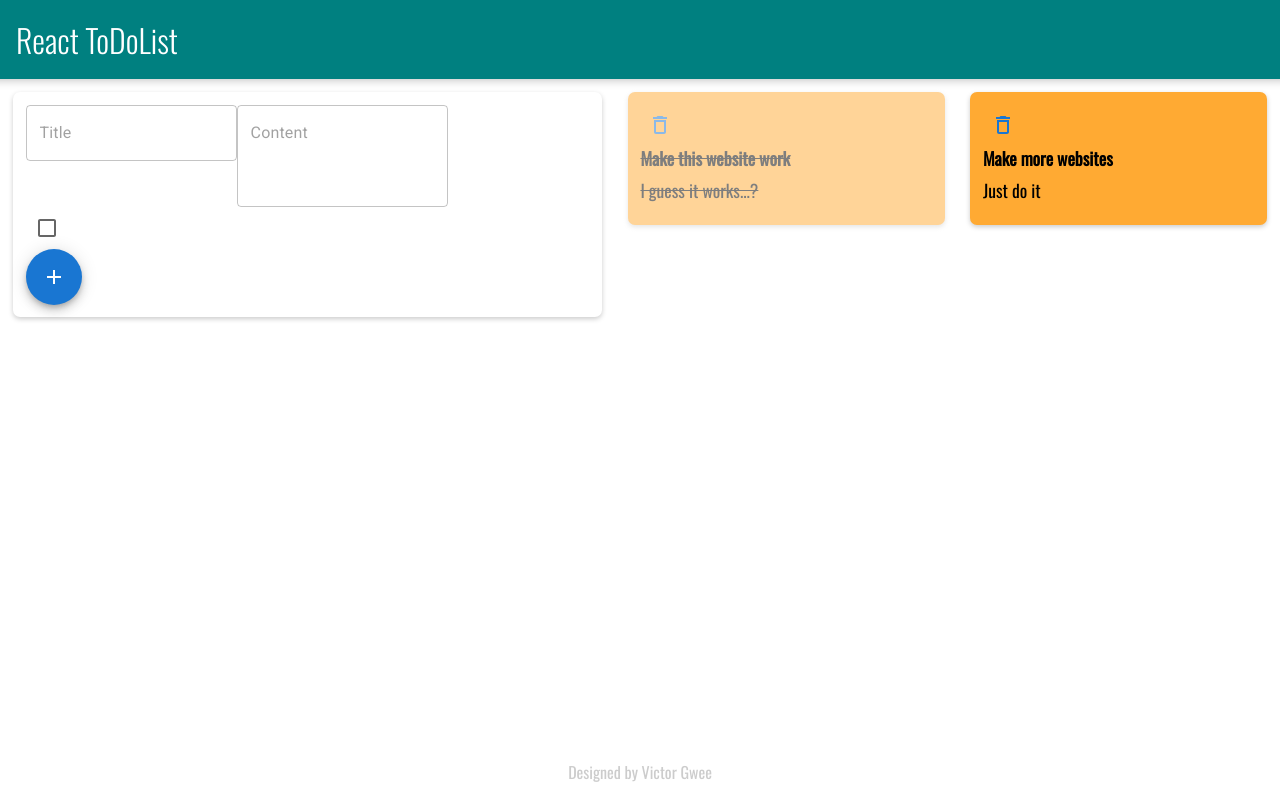
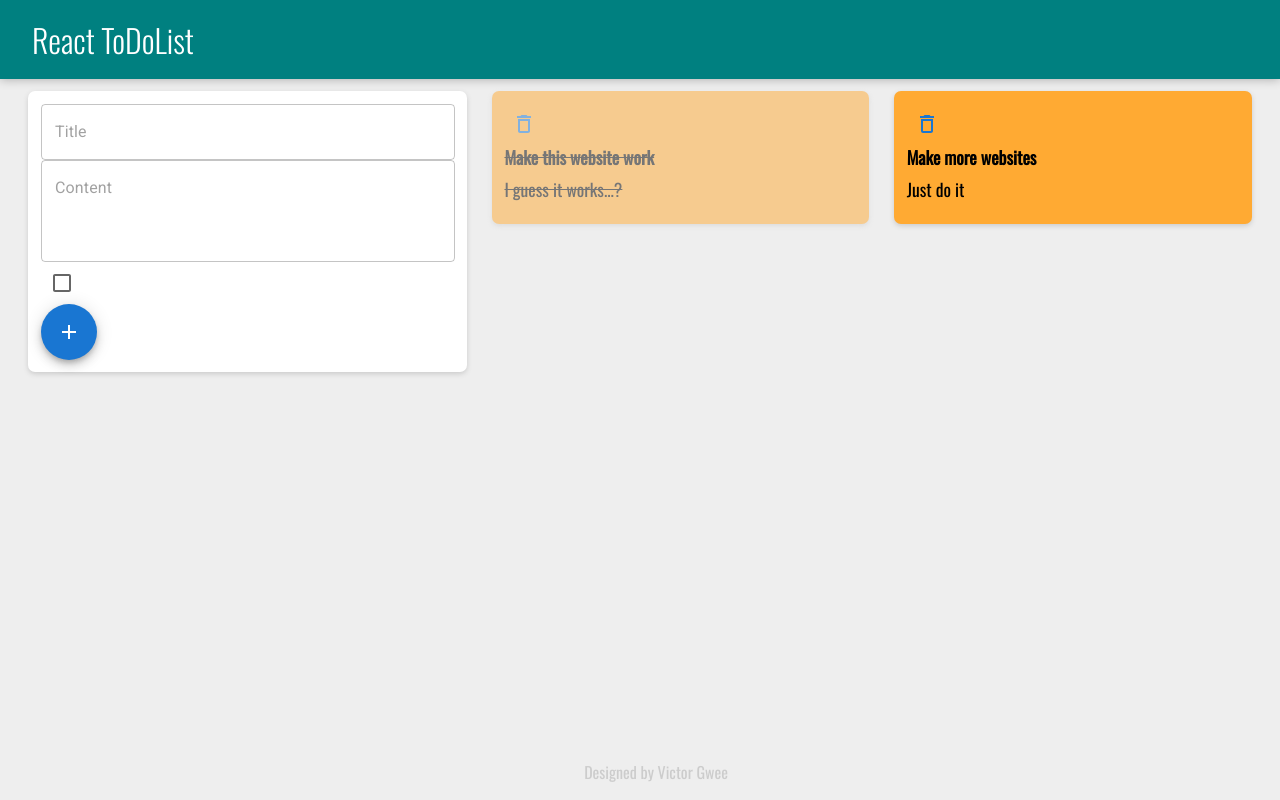
Before and after one commit to vicgwee/React_ToDoList, a React (Create React App) app in the folder react-todolist/: page / in a window 1280 px wide. Built offline with nearby package versions, Linux system fonts and the light colour scheme.

Commit message:
11/fix/flexbox and width issues (#19)
* make text areas fullWidth

* responsive design with media queries for mobile view

```diff
--- a/react-todolist/public/styles.css
+++ b/react-todolist/public/styles.css
@@ -6,11 +6,10 @@
 
 .container {
     display: flex;
-    flex-flow: row wrap;
-    align-items: flex-start;
+    flex-flow: column nowrap;
+    align-items: stretch;
     align-content: flex-start;
     justify-content: flex-start;
-    flex: 1 1 auto;
 }
 
 html {
@@ -18,8 +17,8 @@ html {
 }
 
 body {
-    background: #eee
-    padding: 0 16px
+    background: #eee;
+    padding: 0 16px;
 }
 
 header {
@@ -53,7 +52,7 @@ footer p {
     box-shadow: 0 2px 5px #ccc;
     margin: 1%;
     padding: 1%;
-    flex: 1 1 auto;
+    flex: 1 1 100%;
 }
 
 .note--done {
@@ -65,7 +64,6 @@ footer p {
     background: #fa3;
 }
 
-
 .note h1 {
     font-size: 1.1em;
     margin-bottom: 6px;
@@ -76,3 +74,17 @@ footer p {
     white-space: pre-wrap;
     word-wrap: break-word;
 }
+
+@media only screen and (min-width: 768px) {
+    .container {
+        flex-flow: row wrap;
+        align-items: flex-start;
+    }
+    .note--form {
+        flex: 0 1 20%;
+    }
+
+    .note {
+        flex: 1 1 auto;
+    }
+}
--- a/react-todolist/src/components/AddNoteForm.jsx
+++ b/react-todolist/src/components/AddNoteForm.jsx
@@ -33,7 +33,7 @@ function AddNoteForm(props) {
     }
 
     return (
-        <div className="note">
+        <div className="note note--form">
             <form onSubmit={handleSubmit}>
                 <TextField
                     type="text"
@@ -41,7 +41,9 @@ function AddNoteForm(props) {
                     placeholder="Title"
                     value = {inputs.title || ""}
                     onChange={handleChange}
+                    fullWidth
                 />
+                <br></br>
                 <TextField
                     name="content"
                     multiline
@@ -49,6 +51,7 @@ function AddNoteForm(props) {
                     placeholder="Content"
                     value = {inputs.content || ""}
                     onChange={handleChange}
+                    fullWidth
                 />
                 <ToggleSwitch
                     name = "urgent"
```
